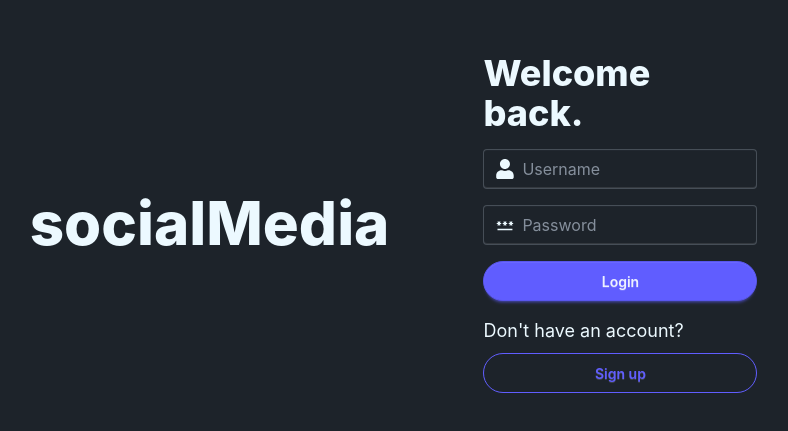
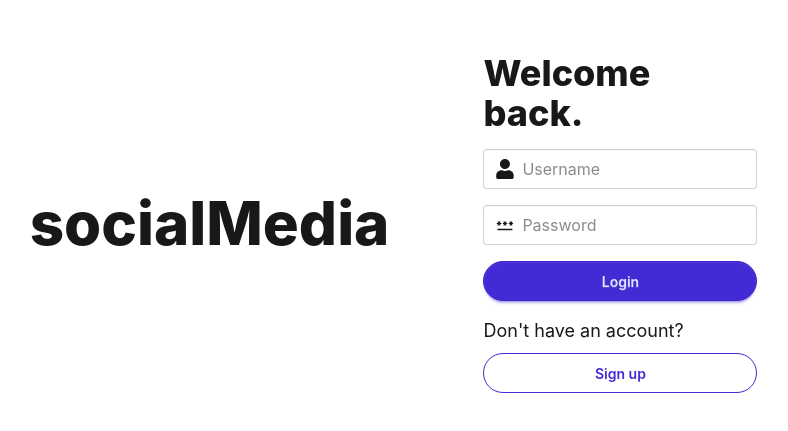
Before and after one commit to R0MAN05/SOCIALmedia, a React (Vite) app in the folder frontend/: page /login in a window 1280 px wide. Shown: the part 177-608 px from the top of the page, without its empty margins (225-1013 px from the left). Built offline with nearby package versions, Linux system fonts and the light colour scheme; no server answers.

Commit message:
feat: implement theme selection and user authentication fetching across components

```diff
--- a/frontend/src/components/common/Post.jsx
+++ b/frontend/src/components/common/Post.jsx
@@ -10,15 +10,20 @@ import { toast } from "react-hot-toast";
 
 import LoadingSpinner from "./LoadingSpinner";
 import { formatPostDate } from "../../utils/date";
+import { fetchAuthUser } from "../../utils/fetchAuthUser";
 
 const Post = ({ post }) => {
 	const [comment, setComment] = useState("");
-	const { data: authUser } = useQuery({ queryKey: ["authUser"] });
+	const { data: authUser } = useQuery({
+		queryKey: ["authUser"],
+		queryFn: fetchAuthUser,
+		retry: false,
+	});
 	const queryClient = useQueryClient();
 	const postOwner = post.user;
-	const isLiked = post.likes.includes(authUser._id);
+	const isLiked = authUser ? post.likes.includes(authUser._id) : false;
 
-	const isMyPost = authUser._id === post.user._id;
+	const isMyPost = authUser?._id === post.user._id;
 
 	const formattedDate = formatPostDate(post.createdAt);
 
@@ -59,19 +64,9 @@ const Post = ({ post }) => {
 				throw new Error(error);
 			}
 		},
-		onSuccess: (updatedLikes) => {
-			// this is not the best UX, bc it will refetch all posts
-			// queryClient.invalidateQueries({ queryKey: ["posts"] });
-
-			// instead, update the cache directly for that post
-			queryClient.setQueryData(["posts"], (oldData) => {
-				return oldData.map((p) => {
-					if (p._id === post._id) {
-						return { ...p, likes: updatedLikes };
-					}
-					return p;
-				});
-			});
+		onSuccess: (data) => {
+			toast.success(data?.message || "Post reaction updated");
+			queryClient.invalidateQueries({ queryKey: ["posts"] });
 		},
 		onError: (error) => {
 			toast.error(error.message);
--- a/frontend/src/components/common/SideBar.jsx
+++ b/frontend/src/components/common/SideBar.jsx
@@ -1,13 +1,32 @@
 import { MdHomeFilled } from "react-icons/md";
+import { MdPalette, MdCheck } from "react-icons/md";
+import { MdKeyboardArrowDown, MdKeyboardArrowUp } from "react-icons/md";
 import { IoNotifications } from "react-icons/io5";
 import { FaUser } from "react-icons/fa";
 import { Link } from "react-router-dom";
 import { BiLogOut } from "react-icons/bi";
 import { useMutation, useQuery, useQueryClient } from "@tanstack/react-query";
+import { useEffect, useRef, useState } from "react";
 import toast from "react-hot-toast";
+import { fetchAuthUser } from "../../utils/fetchAuthUser";
+import { useTheme } from "../../utils/themeContext";
 
 const SideBar = () => {
+	const { theme, setTheme, themes } = useTheme();
+	const [isThemeOpen, setIsThemeOpen] = useState(false);
+	const themeMenuRef = useRef(null);
 	const queryClient = useQueryClient();
+
+	useEffect(() => {
+		const handleOutsideClick = (event) => {
+			if (themeMenuRef.current && !themeMenuRef.current.contains(event.target)) {
+				setIsThemeOpen(false);
+			}
+		};
+
+		document.addEventListener("mousedown", handleOutsideClick);
+		return () => document.removeEventListener("mousedown", handleOutsideClick);
+	}, []);
 	const { mutate: logout } = useMutation({
 		mutationFn: async () => {
 			try {
@@ -30,13 +49,17 @@ const SideBar = () => {
 			toast.error("Logout failed");
 		},
 	});
-	const { data: authUser } = useQuery({ queryKey: ["authUser"] });
+	const { data: authUser } = useQuery({
+		queryKey: ["authUser"],
+		queryFn: fetchAuthUser,
+		retry: false,
+	});
 
 	return (
 		<div className='md:flex-[2_2_0] w-18 max-w-52'>
 			<div className='sticky top-0 left-0 h-screen flex flex-col border-r border-base-300 w-20 md:w-full'>
 				<Link to='/' className='flex justify-center md:justify-start w-full'>
-					<span className='w-full px-1 md:px-2 py-2 text-[10px] sm:text-xs md:text-xl leading-tight text-center font-extrabold rounded-full hover:bg-base-200 break-words'>
+					<span className='w-full px-1 md:px-2 py-2 text-[10px] sm:text-xs md:text-xl leading-tight text-center font-extrabold rounded-full hover:bg-base-200 wrap-break-word'>
 						socialMedia
 					</span>
 				</Link>
@@ -69,7 +92,50 @@ const SideBar = () => {
 							<span className='text-lg hidden md:block'>Profile</span>
 						</Link>
 					</li>
+
+					<li className='flex justify-center md:justify-start'>
+						<div className='relative' ref={themeMenuRef}>
+							<button
+								tabIndex={0}
+								type='button'
+								onClick={() => setIsThemeOpen((prev) => !prev)}
+								className='flex gap-3 items-center hover:bg-base-200 transition-all rounded-full duration-300 py-2 pl-2 pr-4 max-w-fit cursor-pointer'
+							>
+								<MdPalette className='w-6 h-6' />
+								<span className='text-lg hidden md:block'>Theme</span>
+								{isThemeOpen ? <MdKeyboardArrowUp className='w-5 h-5' /> : <MdKeyboardArrowDown className='w-5 h-5' />}
+							</button>
+							{isThemeOpen && (
+								<div className='absolute left-0 md:left-4 top-full z-50 mt-2 p-2 shadow bg-base-100 rounded-box border border-base-300 w-52 h-60'>
+									<div className='flex items-center gap-2 text-sm font-semibold mb-2'>
+										<MdPalette className='w-4 h-4' />
+										<span>Choose Theme</span>
+									</div>
+									<div className='flex flex-col gap-1 overflow-y-auto h-[calc(100%-2rem)] pr-1'>
+										{themes.map((themeName) => (
+											<button
+												key={themeName}
+												type='button'
+												onClick={() => {
+													setTheme(themeName);
+													setIsThemeOpen(false);
+												}}
+												className={`btn btn-xs justify-between w-full ${theme === themeName ? "btn-primary" : "btn-outline"}`}
+											>
+												<span className='flex items-center gap-2'>
+													<MdPalette className='w-3 h-3' />
+													<span className='capitalize text-xs'>{themeName}</span>
+												</span>
+												{theme === themeName ? <MdCheck className='w-3 h-3' /> : <span className='w-3 h-3' />}
+											</button>
+										))}
+									</div>
+								</div>
+							)}
+						</div>
+					</li>
 				</ul>
+
 				{authUser && (
 					<Link
 						to={`/profile/${authUser.username}`}
--- a/frontend/src/index.css
+++ b/frontend/src/index.css
@@ -1,8 +1,4 @@
 @import "tailwindcss";
-@plugin "daisyui";
-@plugin "daisyui/theme" {
-  name: "light";
-  default: true;
-  --color-primary: blue;
-  --color-secondary: teal;
+@plugin "daisyui" {
+  themes: all;
 }
--- a/frontend/src/main.jsx
+++ b/frontend/src/main.jsx
@@ -4,15 +4,18 @@ import "./index.css";
 import App from "./App.jsx";
 import { BrowserRouter } from "react-router-dom";
 import { QueryClient, QueryClientProvider } from "@tanstack/react-query";
+import { ThemeProvider } from "./utils/themeContext";
 
 const queryClient = new QueryClient();
 
 createRoot(document.getElementById("root")).render(
   <StrictMode>
     <QueryClientProvider client={queryClient}>
-      <BrowserRouter>
-        <App />
-      </BrowserRouter>
+      <ThemeProvider>
+        <BrowserRouter>
+          <App />
+        </BrowserRouter>
+      </ThemeProvider>
     </QueryClientProvider>
   </StrictMode>,
 );
--- a/frontend/src/pages/CreatePost.jsx
+++ b/frontend/src/pages/CreatePost.jsx
@@ -4,13 +4,18 @@ import { useRef, useState } from "react";
 import { IoCloseSharp } from "react-icons/io5";
 import { useMutation, useQuery, useQueryClient } from "@tanstack/react-query";
 import { toast } from "react-hot-toast";
+import { fetchAuthUser } from "../utils/fetchAuthUser";
 
 const CreatePost = () => {
 	const [text, setText] = useState("");
 	const [img, setImg] = useState(null);
 	const imgRef = useRef(null);
 
-	const { data: authUser } = useQuery({ queryKey: ["authUser"] });
+	const { data: authUser } = useQuery({
+		queryKey: ["authUser"],
+		queryFn: fetchAuthUser,
+		retry: false,
+	});
 	const queryClient = useQueryClient();
 
 	const {
--- a/frontend/src/pages/HomePage.jsx
+++ b/frontend/src/pages/HomePage.jsx
@@ -10,16 +10,15 @@ const HomePage = () => {
 		<>
 			<div className='flex-[4_4_0] mr-auto border-r border-base-300 min-h-screen'>
 				{/* Header */}
-				<div className='flex w-full border-b border-base-300'>
+				<div className='flex w-full border-b border-base-300 items-center'>
+					<div className='flex flex-1'>
 						<div
-						className={
-							"flex justify-center flex-1 p-3 hover:bg-base-200 transition duration-300 cursor-pointer relative"
-						}
+							className='flex justify-center flex-1 p-3 hover:bg-base-200 transition duration-300 cursor-pointer relative'
 							onClick={() => setFeedType("forYou")}
 						>
 							For you
 							{feedType === "forYou" && (
-							<div className='absolute bottom-0 w-10  h-1 rounded-full bg-primary'></div>
+								<div className='absolute bottom-0 w-10 h-1 rounded-full bg-primary'></div>
 							)}
 						</div>
 						<div
@@ -28,8 +27,9 @@ const HomePage = () => {
 						>
 							Following
 							{feedType === "following" && (
-							<div className='absolute bottom-0 w-10  h-1 rounded-full bg-primary'></div>
+								<div className='absolute bottom-0 w-10 h-1 rounded-full bg-primary'></div>
 							)}
+						</div>
 					</div>
 				</div>
 
--- a/frontend/src/pages/profile/ProfilePage.jsx
+++ b/frontend/src/pages/profile/ProfilePage.jsx
@@ -11,6 +11,7 @@ import { FaLink } from "react-icons/fa";
 import { MdEdit } from "react-icons/md";
 import { useQuery } from "@tanstack/react-query";
 import { formatMemberSinceDate } from "../../utils/date";
+import { fetchAuthUser } from "../../utils/fetchAuthUser";
 
 import useFollow from "../../components/hooks/useFollow";
 import useUpdateUserProfile from "../../components/hooks/useUpdateUserProfile";
@@ -26,7 +27,11 @@ const ProfilePage = () => {
 	const { username } = useParams();
 
 	const { follow, isPending } = useFollow();
-	const { data: authUser } = useQuery({ queryKey: ["authUser"] });
+	const { data: authUser } = useQuery({
+		queryKey: ["authUser"],
+		queryFn: fetchAuthUser,
+		retry: false,
+	});
 
 	const {
 		data: user,
--- /dev/null
+++ b/frontend/src/utils/fetchAuthUser.js
@@ -0,0 +1,11 @@
+export const fetchAuthUser = async () => {
+  const res = await fetch("/api/auth/me");
+  const data = await res.json();
+
+  if (data?.error) return null;
+  if (!res.ok) {
+    throw new Error(data.error || "Failed to fetch auth user");
+  }
+
+  return data;
+};
--- /dev/null
+++ b/frontend/src/utils/themeContext.js
@@ -0,0 +1,68 @@
+import { createContext, createElement, useContext, useEffect, useMemo, useState } from "react";
+
+const STORAGE_KEY = "socialmedia-theme";
+
+export const DAISYUI_THEMES = [
+  "light",
+  "dark",
+  "cupcake",
+  "bumblebee",
+  "emerald",
+  "corporate",
+  "synthwave",
+  "retro",
+  "cyberpunk",
+  "valentine",
+  "halloween",
+  "garden",
+  "forest",
+  "aqua",
+  "lofi",
+  "pastel",
+  "fantasy",
+  "wireframe",
+  "black",
+  "luxury",
+  "dracula",
+  "cmyk",
+  "autumn",
+  "business",
+  "acid",
+  "lemonade",
+  "night",
+  "coffee",
+  "winter",
+  "dim",
+  "nord",
+  "sunset",
+  "caramellatte",
+  "abyss",
+  "silk"
+];
+
+const ThemeContext = createContext({
+  theme: "light",
+  setTheme: () => {},
+  themes: DAISYUI_THEMES
+});
+
+export const ThemeProvider = ({ children }) => {
+  const [theme, setTheme] = useState(() => {
+    const savedTheme = localStorage.getItem(STORAGE_KEY);
+    return savedTheme && DAISYUI_THEMES.includes(savedTheme) ? savedTheme : "light";
+  });
+
+  useEffect(() => {
+    document.documentElement.setAttribute("data-theme", theme);
+    localStorage.setItem(STORAGE_KEY, theme);
+  }, [theme]);
+
+  const contextValue = useMemo(
+    () => ({ theme, setTheme, themes: DAISYUI_THEMES }),
+    [theme]
+  );
+
+  return createElement(ThemeContext.Provider, { value: contextValue }, children);
+};
+
+export const useTheme = () => useContext(ThemeContext);
```
Lines whose indentation alone changed are shown as unchanged.
